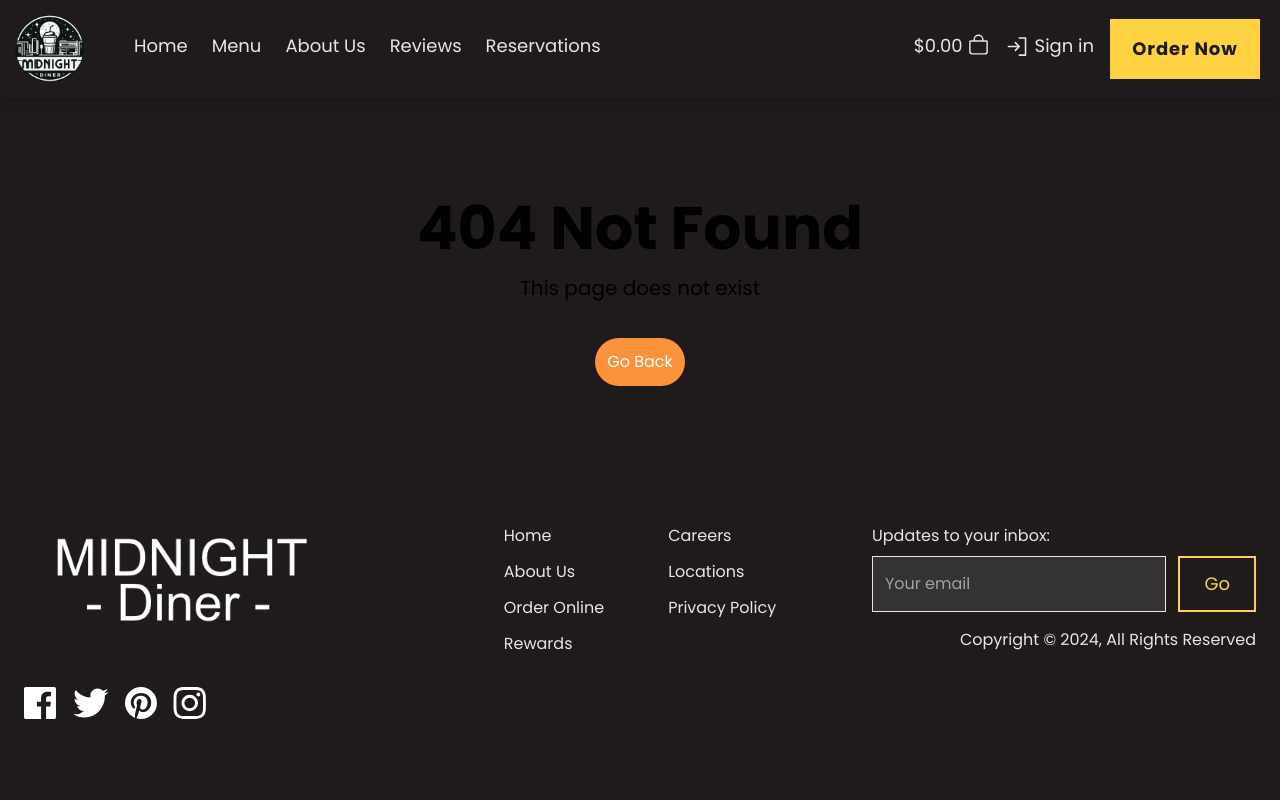
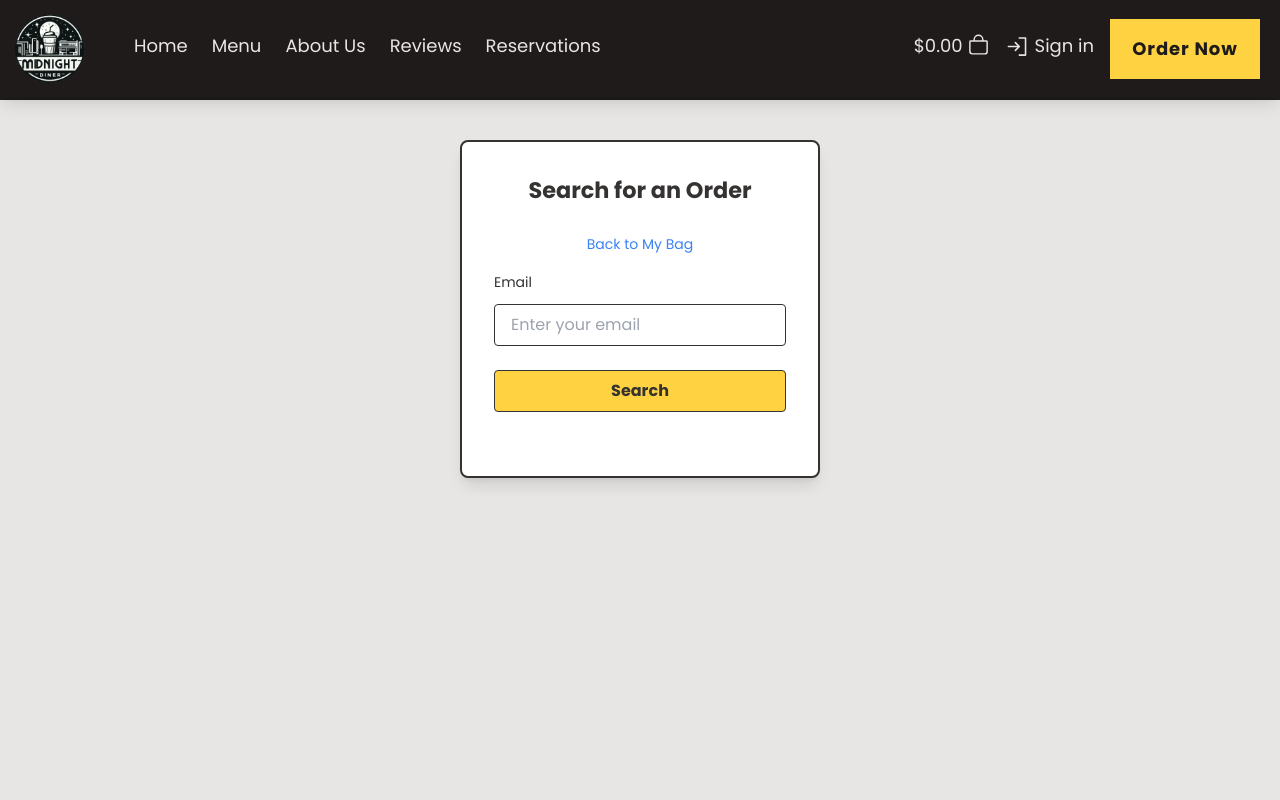
Before and after one commit to MarshallNickolauson/midnight-diner, a React (Vite) app in the folder frontend/: page /order/search in a window 1280 px wide. Shown: the top 800 px of the page. Built offline with nearby package versions, Linux system fonts and the light colour scheme.

Commit message:
search for order page

```diff
--- a/frontend/src/App.jsx
+++ b/frontend/src/App.jsx
@@ -14,6 +14,7 @@ import BookingSearchPage from './pages/BookingSearchPage';
 import ReviewsPage from './pages/ReviewsPage';
 import BookingSuccessPage from './pages/BookingSuccessPage';
 import OrderSuccessPage from './pages/OrderSuccessPage';
+import OrderSearchPage from './pages/OrderSearchPage';
 
 function App() {
 
@@ -26,6 +27,7 @@ function App() {
         <Route path='/register' element={<RegisterPage />} />
         <Route path='/menu' element={<MenuPage />} />
         <Route path='/myBag' element={<CartPage />} />
+        <Route path='/order/search' element={<OrderSearchPage />} />
         <Route path='/about' element={<AboutPage />} />
         <Route path='/booking' element={<BookingPage />} />
         <Route path='/booking/search' element={<BookingSearchPage />} />
--- a/frontend/src/features/order/orderApiSlice.js
+++ b/frontend/src/features/order/orderApiSlice.js
@@ -1,9 +1,15 @@
 import { apiSlice } from "../../api/apiSlice";
 
-const ORDER_URL = '/api/orders';
+const ORDER_URL = 'http://localhost:5000/api/orders';
 
 export const orderApiSlice = apiSlice.injectEndpoints({
     endpoints: (builder) => ({
+        getOrders: builder.mutation({
+            query: (data) => ({
+                url: `${ORDER_URL}/${data.email}`,
+                method: 'GET'
+            }),
+        }),
         createOrder: builder.mutation({
             query: (data) => ({
                 url: ORDER_URL,
@@ -15,5 +21,6 @@ export const orderApiSlice = apiSlice.injectEndpoints({
 });
 
 export const {
+    useGetOrdersMutation,
     useCreateOrderMutation,
 } = orderApiSlice;
--- a/frontend/src/pages/CartPage.jsx
+++ b/frontend/src/pages/CartPage.jsx
@@ -92,13 +92,20 @@ const CartPage = () => {
             <div className='text-center'>
                 <h1 className='text-[3rem] text-mainBlack font-bold'>YOUR <span className='text-mainRed'>BAG</span></h1>
                 <h1 className='text-[1.2rem]'>Here you'll see what you've added to your takeout bag.</h1>
-                {!userInfo && (
+                <div className='flex flex-col'>
                     <h1
-                        onClick={() => navigate('/login')}
+                        onClick={() => navigate('/order/search')}
                         className='text-[1rem] mt-5 cursor-pointer inline-block text-blue-500 hover:underline'>
-                        For the best experience, please sign in.
+                        Search for an Order
                     </h1>
-                )}
+                    {!userInfo && (
+                        <h1
+                            onClick={() => navigate('/login')}
+                            className='text-[1rem] mt-5 cursor-pointer inline-block text-blue-500 hover:underline'>
+                            For the best experience, please sign in.
+                        </h1>
+                    )}
+                </div>
                 <div className='flex justify-center mt-5'>
                     <BlackButtonHollow title='View Menu' navigateTo='/menu' width='160' />
                 </div>
--- /dev/null
+++ b/frontend/src/pages/OrderSearchPage.jsx
@@ -0,0 +1,92 @@
+import { useEffect, useState } from 'react';
+import { useLocation, useNavigate } from 'react-router-dom';
+import { useGetOrdersMutation } from '../features/order/orderApiSlice';
+
+const OrderSearchPage = () => {
+    const location = useLocation();
+
+    useEffect(() => {
+        setTimeout(() => {
+            window.scrollTo({ top: 0, behavior: 'smooth' });
+        }, 10)
+    }, [location]);
+
+    const [email, setEmail] = useState('');
+    const [searched, setSearched] = useState(false);
+    const [orders, setOrders] = useState([]);
+
+    const navigate = useNavigate();
+
+    const [getOrders, { isLoading }] = useGetOrdersMutation();
+
+    const handleSearchSubmit = async (e) => {
+        e.preventDefault();
+        try {
+            const res = await getOrders({ email: email }).unwrap();
+            setOrders(res);
+            setSearched(true);
+        } catch (error) {
+            console.log(error);
+        }
+    };
+
+    return (
+        <div className="flex justify-center items-start py-10 min-h-screen bg-mainWhite">
+            <div className="bg-white p-8 shadow-lg border-2 border-mainDarkGray w-[360px] rounded-lg">
+                <h1 className="text-mainDarkGray text-[1.4rem] mb-6 text-center font-semibold">Search for an Order</h1>
+                <div className="justify-center text-center mb-4">
+                    <p
+                        onClick={() => navigate('/mybag')}
+                        className="inline-block text-blue-500 text-sm cursor-pointer hover:underline"
+                    >Back to My Bag</p>
+                </div>
+                <form onSubmit={handleSearchSubmit} className="space-y-6">
+                    {/* Search Bar */}
+                    <div className="space-y-3">
+                        <label htmlFor="search" className="block text-mainDarkGray text-sm">
+                            Email
+                        </label>
+                        <input
+                            type="email"
+                            id="search"
+                            value={email}
+                            onChange={(e) => setEmail(e.target.value)}
+                            className="w-full px-4 py-2 border border-mainDarkGray focus:outline-none focus:border-blue-500 bg-white text-mainDarkGray rounded transition duration-200"
+                            required
+                            placeholder="Enter your email"
+                        />
+                    </div>
+
+                    {/* Search Button */}
+                    <div className="flex justify-center mt-6">
+                        <button
+                            type="submit"
+                            className="bg-mainYellow w-full border border-mainDarkGray hover:border-mainDarkGray text-mainDarkGray font-semibold py-2 rounded transition duration-200 hover:bg-mainDarkGray hover:text-darkYellow"
+                        >
+                            Search
+                        </button>
+                    </div>
+                </form>
+
+                <div className="mt-8 text-mainDarkGray">
+                    {orders.length > 0 ? (
+                        orders.map((booking) => (
+                            <div key={booking._id} className="border border-mainDarkGray p-4 rounded mb-4">
+                                <h2 className="text-lg"><strong>Name:</strong> {booking.name}</h2>
+                                <p><strong>Party Size:</strong> {booking.partySize}</p>
+                                <p><strong>Date:</strong> {new Date(booking.dateTime).toLocaleDateString()}</p>
+                                <p><strong>Time:</strong> {new Date(booking.dateTime).toLocaleTimeString([], { hour: '2-digit', minute: '2-digit' })}</p>
+                                <p><strong>Special Requests:</strong> {booking.specialRequests}</p>
+                                <p><strong>Status:</strong> {booking.status}</p>
+                            </div>
+                        ))
+                    ) : (
+                        searched && <p>No orders found.</p>
+                    )}
+                </div>
+            </div>
+        </div>
+    );
+};
+
+export default OrderSearchPage;
```
Also changed, not shown: 2 other files (tests, documents, lock files or other folders).
